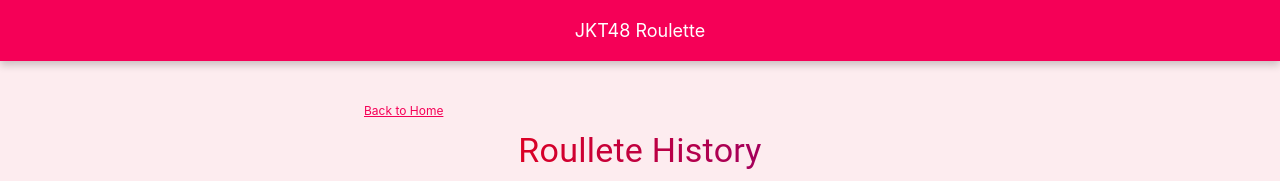
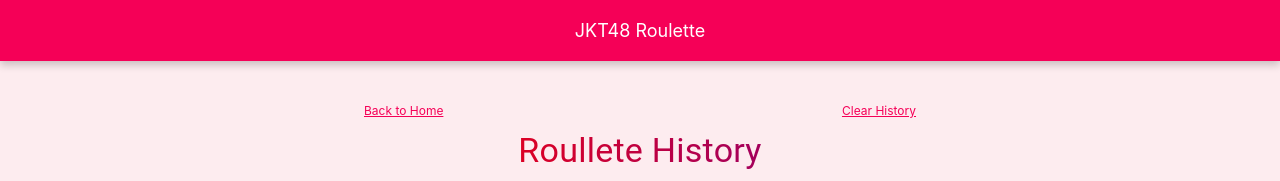
Before and after one commit to rksrbbn/j-roulette, a React (Create React App) app: page /gallery in a window 1280 px wide. Shown: the top 181 px of the page. Built offline with nearby package versions, Linux system fonts and the light colour scheme.

Commit message:
add clear history system

```diff
--- a/src/pages/roulette/gallery.js
+++ b/src/pages/roulette/gallery.js
@@ -2,7 +2,7 @@
 import { Container, Typography, Divider, Grid, Avatar, Badge } from "@mui/material";
 import FooterApp from "../../components/FooterApp";
 import HeaderApp from "../../components/HeaderApp";
-import { getHistory } from "../../db";
+import { getHistory, clearHistory } from "../../db";
 import { members } from "../../membersData";
 import { useNavigate } from 'react-router-dom';
 
@@ -40,11 +40,23 @@
         fetchData();
     }, []);
 
+    const clear = () => {
+        clearHistory();
+        window.location.reload();
+    };
+
     return(
         <div className='container' style={{ backgroundColor: '#FDECEF', minHeight: '100vh', marginTop: 0, display: 'flex', flexDirection: 'column', alignItems: 'center' }}>
         <HeaderApp />
             <Container className="App" maxWidth="sm" style={{ textAlign: 'center', marginTop:'30px' }}>
-            <p style={{ textDecoration: 'underline', cursor: 'pointer', color: '#f50057', fontSize: '12px', textAlign: 'left' }} onClick={() => navigate('/')}>Back to Home</p>
+            <div style={{ display: 'flex', justifyContent: 'space-between' }}>
+                <p style={{ textDecoration: 'underline', cursor: 'pointer', color: '#f50057', fontSize: '12px', textAlign: 'left' }} onClick={() => navigate('/')}>Back to Home</p>
+                <p style={{ textDecoration: 'underline', cursor: 'pointer', color: '#f50057', fontSize: '12px', textAlign: 'right' }} onClick={() => {
+                    if (window.confirm('Apakah Anda yakin ingin menghapus semua data riwayat?')) {
+                        clear();
+                    }
+                }}>Clear History</p>
+            </div>
                 <Typography variant='h4' style={{ background: 'linear-gradient(to right, red, purple)', WebkitBackgroundClip: 'text', WebkitTextFillColor: 'transparent', marginBottom:'20px' }}>
                    Roullete History
                 </Typography>
```
